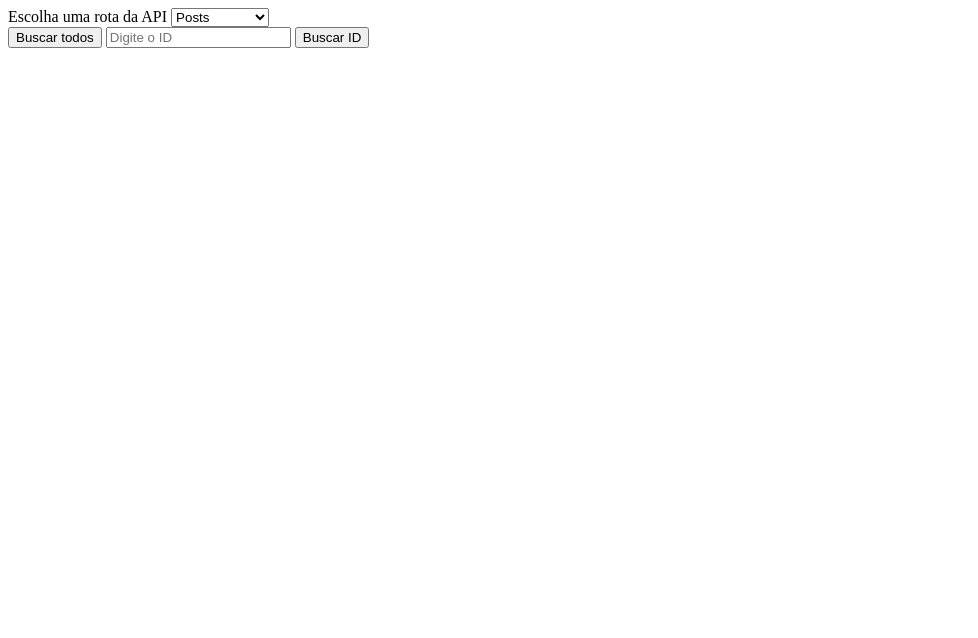
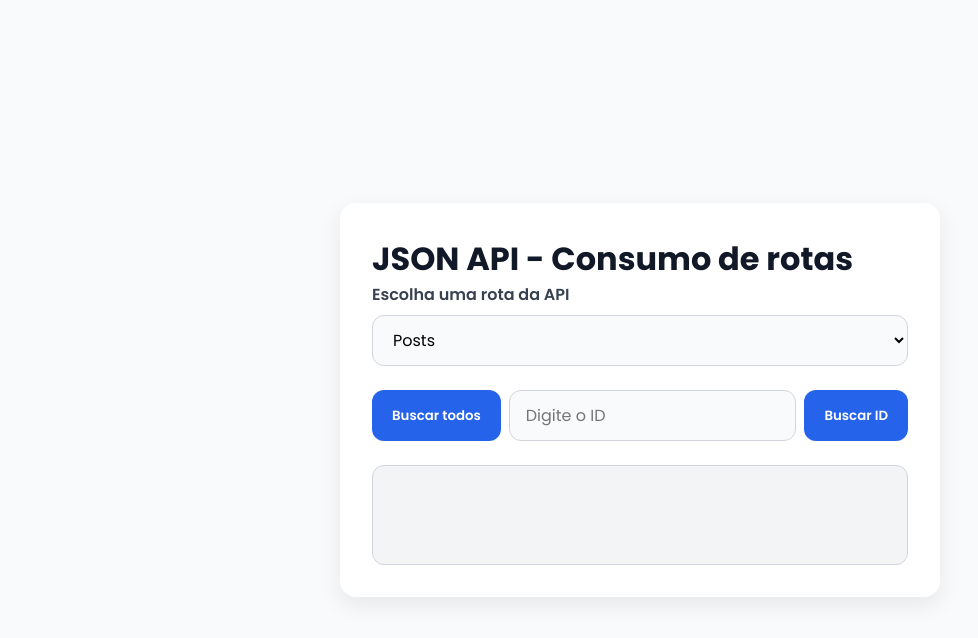
Before and after one commit to ricciDeveloper/APIJson-JS, a plain HTML site: page index.html in a window 1280 px wide. Shown: the whole page, without its empty margins (0-978 px from the left). Drawn offline with Linux system fonts and the light colour scheme.

Commit message:
Adiciona estilização ao projeto

```diff
--- /dev/null
+++ b/assets/css/styles.css
@@ -0,0 +1,121 @@
+@import url('https://fonts.googleapis.com/css2?family=Poppins:ital,wght@0,100;0,200;0,300;0,400;0,500;0,600;0,700;0,800;0,900;1,100;1,200;1,300;1,400;1,500;1,600;1,700;1,800;1,900&display=swap');
+
+* {
+    box-sizing: border-box;
+    margin: 0;
+    padding: 0;
+    font-family: 'Poppins' , sans-serif;
+}
+body{
+    background: #f9fafb;
+    color: #111827;
+    line-height: 1.5;
+    display: flex;
+    align-items: center;
+    justify-content: center;
+    min-height: 100vh;
+}
+.container {
+    background-color: #fff;
+    padding: 2rem;
+    border-radius: 16px;
+    box-shadow: 0 8px 24px rgba(0,0,0,0.08);
+    width: 100%;
+    max-width: 600px;
+
+}
+
+label{
+    display: block;
+    font-size: 1rem;
+    font-weight: 600;
+    margin-bottom: 0.5rem;
+    color: #374151;
+}
+
+select{
+    width: 100%;
+    padding: 0.75rem 1rem;
+    border-radius: 12px;
+    border: 1px solid #d1d5db;
+    background: #f9fafb;
+    font-size: 1rem;
+    margin-bottom: 1.5rem;
+    transition: border 0.3s;
+}
+
+select:focus{
+    border-color: #2563eb;
+    outline: none;
+    background:#fff;
+
+}
+
+
+.actions{
+    display: flex;
+    gap: 0.5rem;
+    margin-bottom: 1.5rem;
+    flex-wrap: wrap;
+}
+
+
+button{
+    padding: 0.75rem 1.25rem;
+    border: none;
+    border-radius: 12px;
+    background: #2563eb;
+    color: #fff;
+    font-weight: 600;
+    cursor: pointer;
+    transition: background 0.3s, transform 0.2s;
+}
+
+button:hover{
+    background: #1e40af;
+    transform: translateY(-2px);
+
+}
+
+input[type="text"]{
+    flex: 1;
+    min-width: 120px;
+    padding: 0.75rem 1rem;
+    border: 1px solid #d1d5db;
+    border-radius: 12px;
+    font-size: 1rem;
+    background: #f9fafb;
+    transition: border 0.3s;
+
+}
+
+input[type="text"]:focus{
+    border-color: #2563eb;
+    background: #fff;
+    outline: none;
+}
+
+
+#response-container{
+    background:#f3f4f6;
+    border-radius: 12px;
+    padding: 1rem;
+    min-height: 100px;
+    border: 1px solid #d1d5db;
+    font-size: 0.95rem;
+    color: #374151;
+    overflow-x: auto;
+    max-height: 400px;
+}
+
+#response-container::-webkit-scrollbar{
+    width: 8px;
+}
+
+#response-container::-webkit-scrollbar-thumb{
+    background-color: #9ca3af;
+    border-radius: 8px;
+}
+#response-container::-webkit-scrollbar-track{
+    background: transparent;
+}
--- a/index.html
+++ b/index.html
@@ -9,10 +9,12 @@
     <meta robots = "index,follow">
 
 
-    <link rel="stylesheet" href="styles.css">
+    <link rel="stylesheet" href="assets/css/styles.css">
 </head>
 <body>
       <div class="container">
+        <h1>JSON API - Consumo de rotas</h1>
+
         <!-- Seleção de rota -->
         <label for="routes">Escolha uma rota da API</label>
         <select id="routes" name="routes">
@@ -35,6 +37,6 @@
         </div>
     </div>
 
-    <script src="script.js" defer></script>
+    <script src="assets/js/script.js" defer></script>
 </body>
 </html>
```
Also changed, not shown: assets/js/script.js (renamed from script.js), styles.css (deleted).
